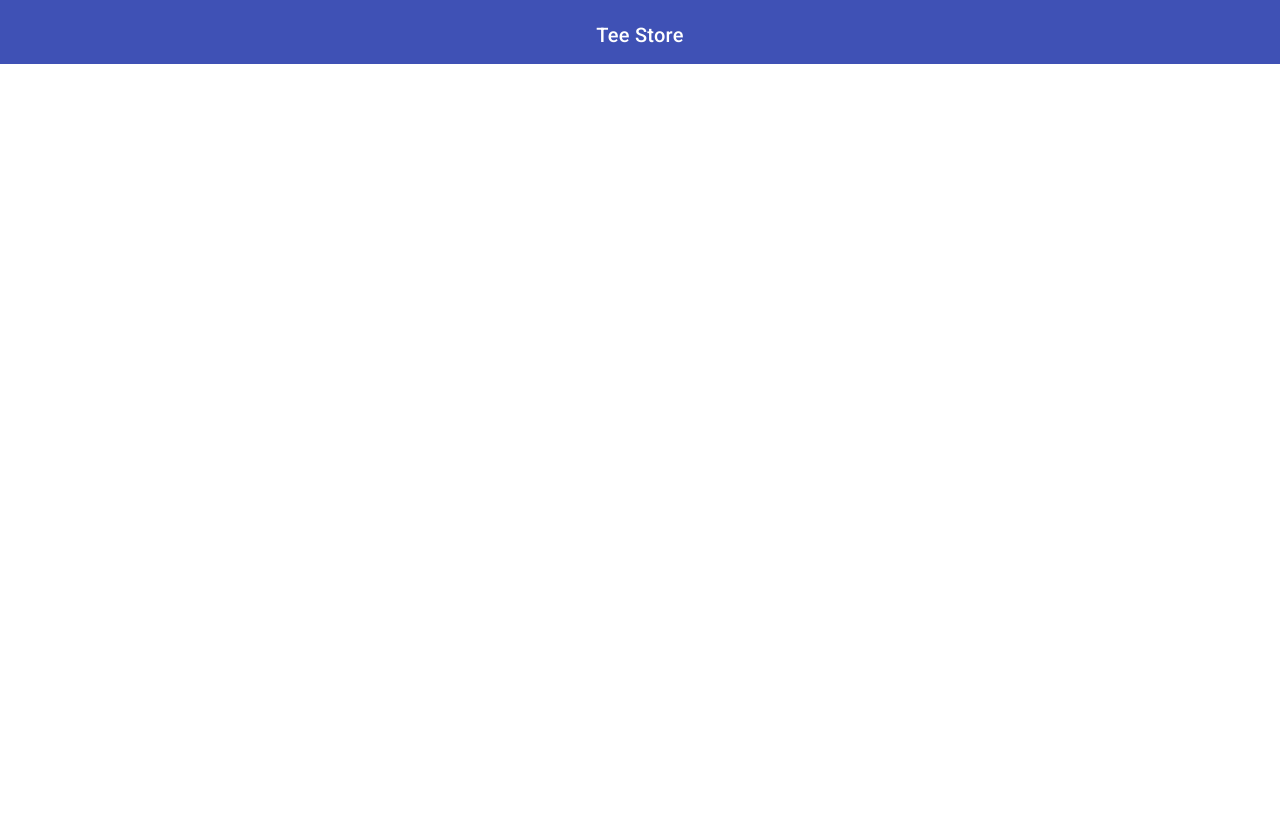
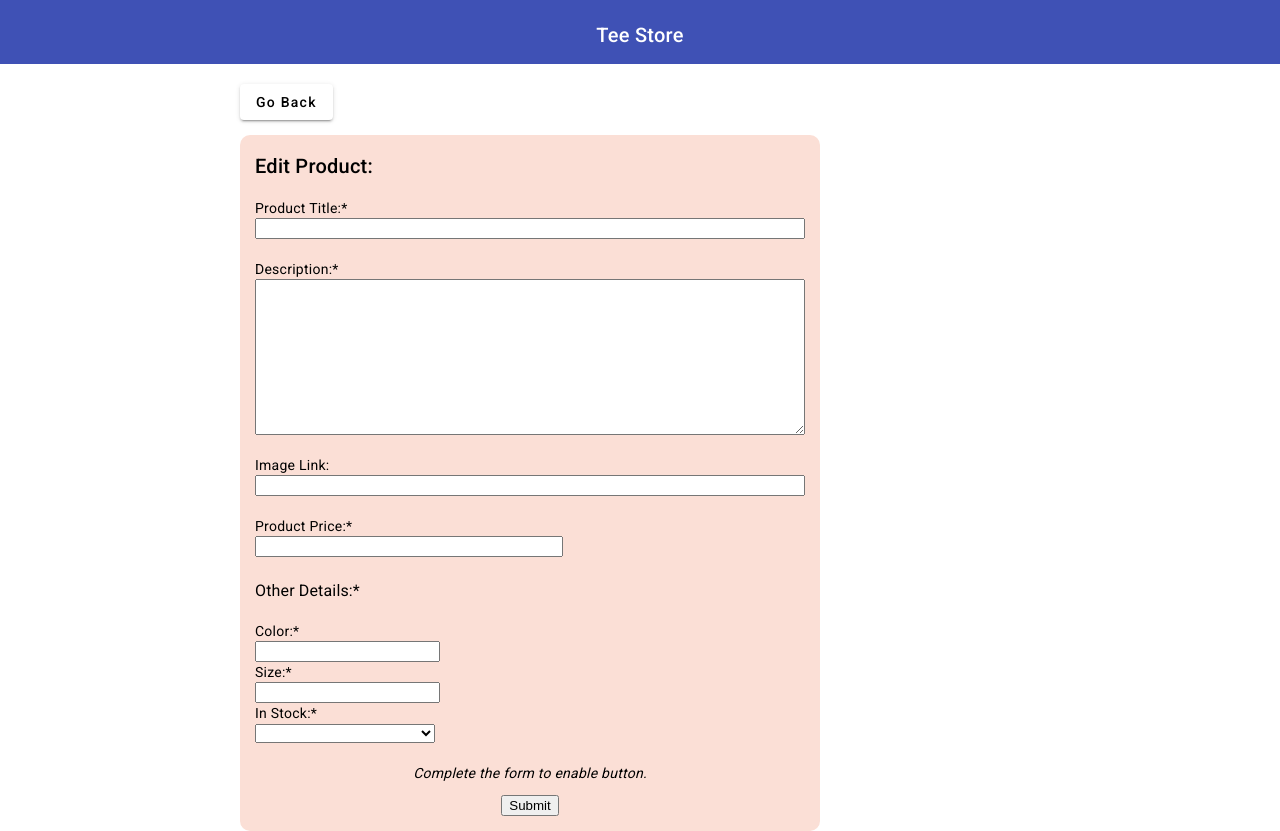
Before and after one commit to khalilonline99/tee-store-angular, an Angular app: page /edit-product/1 in a window 1280 px wide. Before the commit this address led to /. Before the commit the page ends 800 px from the top, so only its background shows below. Built offline with nearby package versions, Linux system fonts and the light colour scheme; no server answers.

Commit message:
edit product

```diff
--- a/src/app/app-routing.module.ts
+++ b/src/app/app-routing.module.ts
@@ -4,11 +4,13 @@ import { ProductDetailsComponent } from './product-details/product-details.compo
 import { AppModule } from './app.module';
 import { HomeComponent } from './home/home.component';
 import { AddNewProductComponent } from './add-new-product/add-new-product.component';
+import { EditProductComponent } from './edit-product/edit-product.component';
 
 const routes: Routes = [
   {path: '', component: HomeComponent},
   {path: 'details/:id', component: ProductDetailsComponent},
   {path: 'add-new-product', component: AddNewProductComponent},
+  {path: 'edit-product/:id', component: EditProductComponent},
 ];
 
 @NgModule({
--- a/src/app/app.module.ts
+++ b/src/app/app.module.ts
@@ -17,8 +17,7 @@ import {MatSelectModule} from '@angular/material/select';
 import { FormsModule, ReactiveFormsModule } from '@angular/forms';
 import { HttpClientModule } from '@angular/common/http';
 import {MatDialogModule} from '@angular/material/dialog';
-
-
+import { EditProductComponent } from './edit-product/edit-product.component';
 
 
 
@@ -30,6 +29,7 @@ import {MatDialogModule} from '@angular/material/dialog';
     HomeComponent,
     ProductDetailsComponent,
     AddNewProductComponent,
+    EditProductComponent,
   ],
   imports: [
     BrowserModule,
--- /dev/null
+++ b/src/app/edit-product.service.ts
@@ -0,0 +1,31 @@
+import { Injectable } from '@angular/core';
+import { HttpClient, HttpHeaders } from '@angular/common/http';
+import { Router } from '@angular/router';
+
+@Injectable({
+  providedIn: 'root'
+})
+export class EditProductService {
+
+  httpOptions = {
+    headers: new HttpHeaders({ 'Content-Type': 'application/json',
+   })
+  };
+
+  constructor(
+    private http: HttpClient,
+    private router: Router
+  ) { }
+
+  editProduct(productForm: any, id: any) {
+    console.log(productForm.value, id);
+    return this.http.put<any>(`http://localhost:5000/edit-product/${id}`, productForm.value, this.httpOptions)
+    .subscribe(res => {
+      if (res.acknowledged) {
+        alert('Product Updated Successfully!');
+      }
+    })
+
+
+  }
+}
--- /dev/null
+++ b/src/app/edit-product/edit-product.component.css
@@ -0,0 +1,26 @@
+
+.form-container {
+    width: 800px;
+    margin: 0 auto;
+}
+
+.form-body {
+    margin-top: 15px;
+    background-color: rgb(251, 223, 214);
+    border-radius: 10px;
+    padding: 15px;
+    display: flex;
+    flex-direction: column;
+    max-width: 550px;
+}
+
+.input-box {
+    max-width: 300px;
+    ;
+}
+
+
+.submit-button {
+    max-width: 300px;
+    margin: 0 auto;
+}
--- /dev/null
+++ b/src/app/edit-product/edit-product.component.html
@@ -0,0 +1,50 @@
+<div class="form-container">
+  <br>
+  <a (click)="backButton()"><button mat-raised-button>Go Back</button></a>
+
+  <form class="form-body" [formGroup]="productForm" (ngSubmit)="onSubmit()">
+    <h2>Edit Product:</h2>
+
+    <label for="product-title">Product Title:* </label>
+    <input id="product-title" type="text" formControlName="title">
+    <br>
+    <label for="product-description">Description:* </label>
+    <textarea id="product-description" cols="30" rows="10" formControlName="description"></textarea>
+    <br>
+    <label for="product-image">Image Link: </label>
+    <input id="product-image" type="text" formControlName="image">
+    <br>
+    <label for="product-price">Product Price:* </label>
+    <input id="product-price" type="text" formControlName="price" class="input-box">
+    <br>
+    <div formGroupName="properties">
+      <div style="display: flex; flex-direction: column;">
+        <h3>Other Details:*</h3>
+        <div>
+          <label for="product-color">Color:*</label> <br>
+          <input id="product-color" type="text" formControlName="color"> <br>
+        </div>
+
+        <div>
+          <label for="product-size">Size:*</label> <br>
+          <input id="product-size" type="text" formControlName="size"> <br>
+        </div>
+
+        <div>
+          <label for="product-stock">In Stock:* </label> <br>
+          <!-- <input id="product-stock" type="text" formControlName="inStock"> -->
+          <select name="inStock" id="product-stock" formControlName="inStock" style="min-width: 180px;">
+            <option value="true">Yes</option>
+            <option value="false">No</option>
+          </select>
+        </div>
+
+      </div>
+
+    </div>
+    <br>
+    <p style="text-align: center; font-style: italic;">Complete the form to enable button.</p>
+    <button type="submit" class="submit-button">Submit</button>
+    <!-- <button type="submit" [disabled]="!productForm.valid" class="submit-button">Submit</button> -->
+  </form>
+</div>
--- /dev/null
+++ b/src/app/edit-product/edit-product.component.ts
@@ -0,0 +1,65 @@
+import { Component } from '@angular/core';
+import { ProductService } from '../product.service';
+import { ActivatedRoute } from '@angular/router';
+import { FormBuilder, Validators } from '@angular/forms';
+import { EditProductService } from '../edit-product.service';
+import { Location } from '@angular/common';
+
+@Component({
+  selector: 'app-edit-product',
+  templateUrl: './edit-product.component.html',
+  styleUrls: ['./edit-product.component.css']
+})
+export class EditProductComponent {
+
+
+  product: any;
+
+  ngOnInit(): void {
+    const id = this.route.snapshot.paramMap.get('id');
+    this.productService.getProductById(id).subscribe(res => {
+      this.product = res;
+      this.productForm.controls['title'].setValue(this.product.title);
+      this.productForm.controls['description'].setValue(this.product.description);
+      this.productForm.controls['image'].setValue(this.product.image);
+      this.productForm.controls['price'].setValue(this.product.price);
+      this.productForm.controls['properties'].controls['color'].setValue(this.product.properties.color)
+      this.productForm.controls['properties'].controls['size'].setValue(this.product.properties.size)
+      this.productForm.controls['properties'].controls['inStock'].setValue(this.product.properties.inStock)
+      console.log(this.product);
+    })
+  }
+
+  constructor(
+    private fb: FormBuilder,
+    private productService: ProductService,
+    private route: ActivatedRoute,
+    private editProductService: EditProductService,
+    private location: Location
+  ) {
+
+  }
+
+
+  productForm = this.fb.group({
+    title: ['', Validators.required],
+    description: ['', Validators.required],
+    image: [''],
+    price: ['', Validators.required],
+    properties: this.fb.group({
+      color: ['', Validators.required],
+      size: ['', Validators.required],
+      inStock: ['', Validators.required],
+    }),
+  });
+
+  onSubmit() {
+    const id = this.route.snapshot.paramMap.get('id');
+    this.editProductService.editProduct(this.productForm, id)
+  }
+
+  backButton(){
+    this.location.back();
+  }
+
+}
--- a/src/app/product-details/product-details.component.html
+++ b/src/app/product-details/product-details.component.html
@@ -14,8 +14,8 @@
                 </ul>
                 <h3>Price: <span>$</span> {{product.price}} </h3>
             </div>
-            <button mat-raised-button style="margin-right: 10px;">Edit</button>
-            <button mat-raised-button color="accent" style="margin-right: 10px;">Save</button>
+            <a routerLink="/edit-product/{{product._id}}" ><button mat-raised-button style="margin-right: 10px;">Edit Product</button></a>
+            <!-- <button mat-raised-button color="accent" style="margin-right: 10px;">Save</button> -->
             <button mat-raised-button color="warn" (click)="openModal('0ms', '0ms')">Delete</button>
         </div>
     </div>
```
Also changed, not shown: src/app/edit-product/modal-edit.html (added, +45 -0 lines), 2 other files (tests, documents, lock files or other folders).
